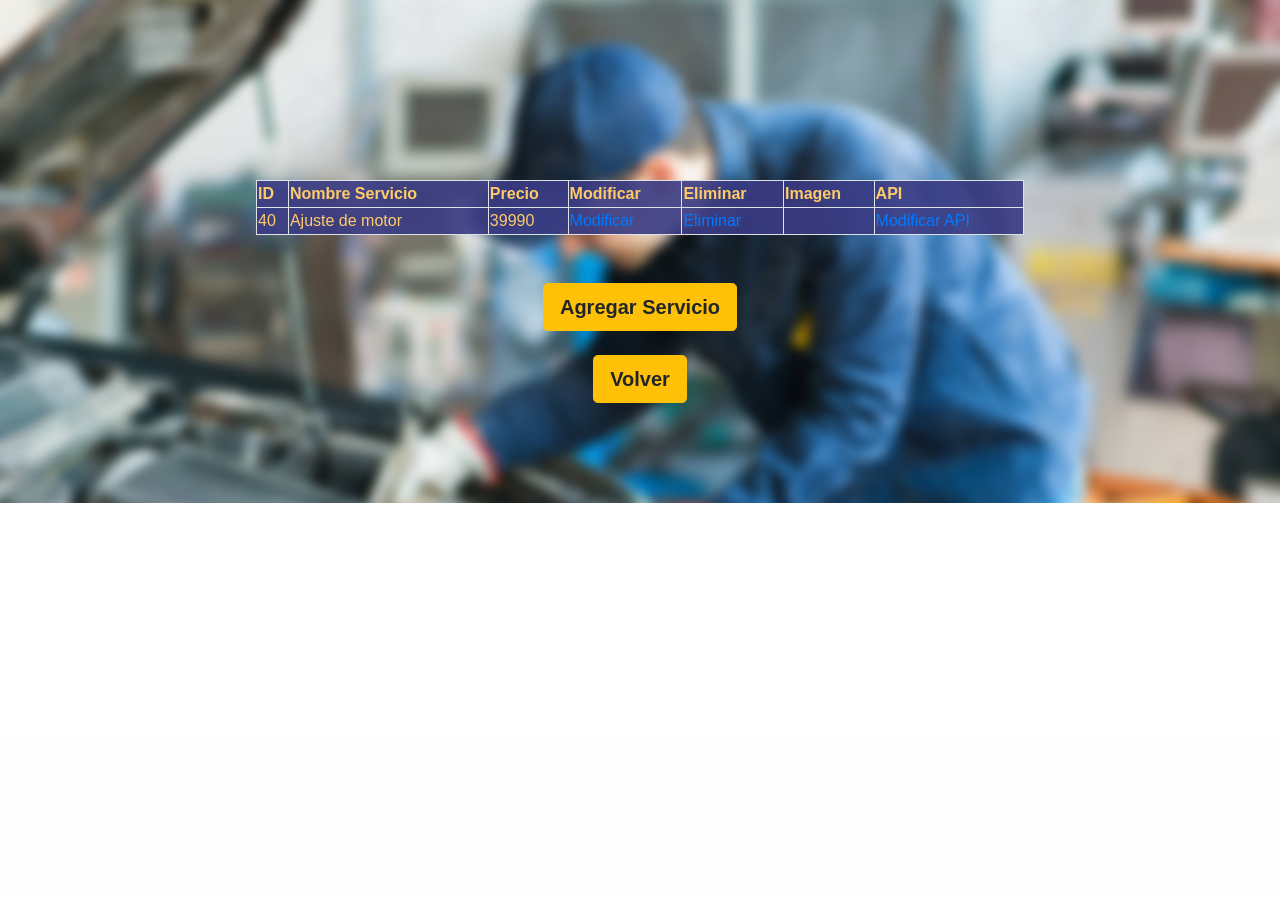
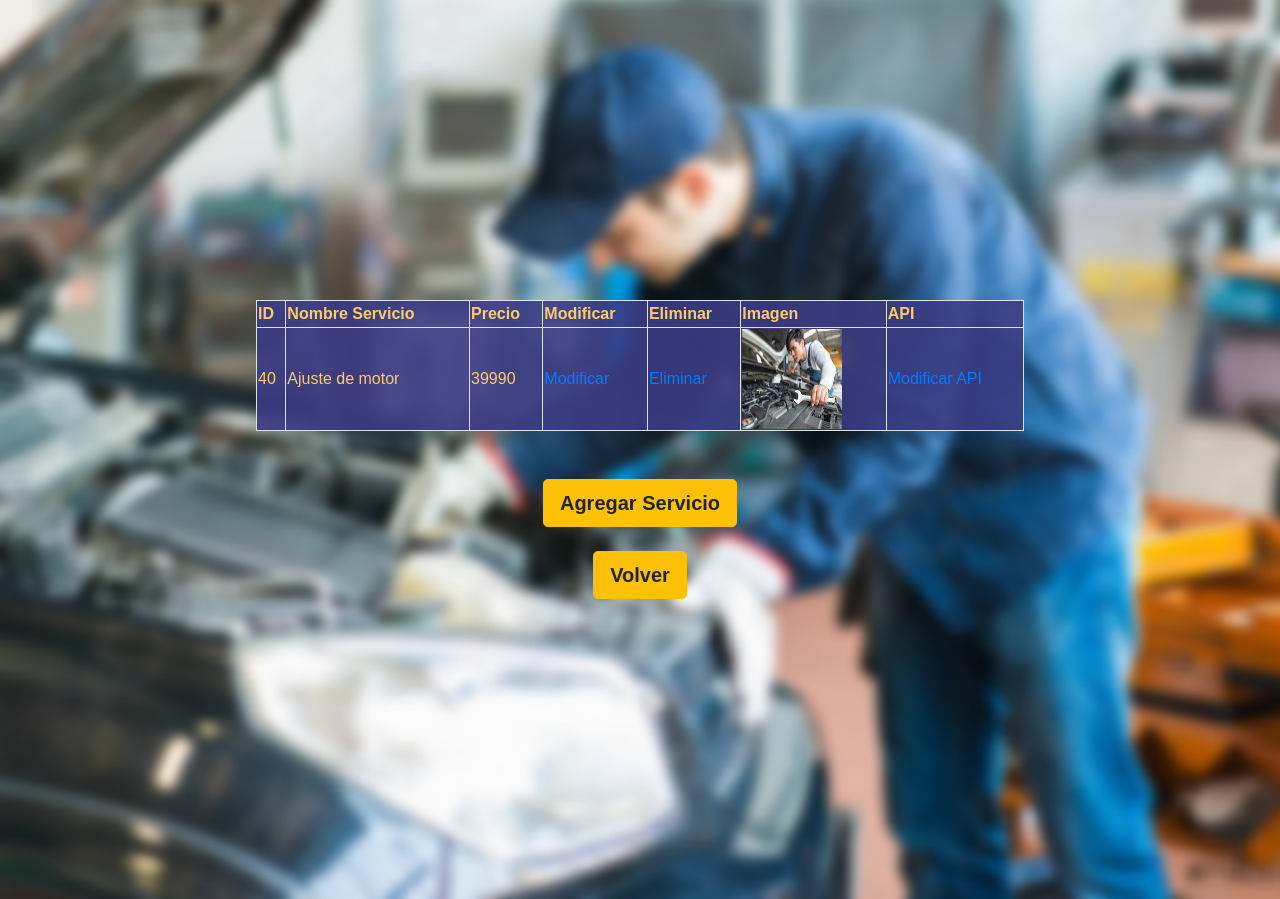
Before and after one commit to DrykosOficial/DrFarcimiDjango, a Django app: page /form_lista in a window 1280 px wide. Shown: the part 67-966 px from the top of the page. Before the commit the page ends 570 px from the top, so only its background shows below. Run offline with Django 4.2, Linux system fonts and the light colour scheme; data comes from the database, SQL or seed files in the repository; both versions use the stored data as it was after the commit; some libraries are stand-ins or nearby versions; some web fonts are replaced.

Commit message:
Master Git

```diff
--- a/suscripciones/forms.py
+++ b/suscripciones/forms.py
@@ -10,7 +10,7 @@ class AutoForm(ModelForm):
 class ServicioForm(ModelForm):
     class Meta:
         model = Servicio
-        fields = ['nombreservicio','precio']
+        fields = ['nombreservicio','precio','imagen']
 
 class ClienteForm(ModelForm):
     class Meta:
--- a/suscripciones/static/suscripciones/css/estilos.css
+++ b/suscripciones/static/suscripciones/css/estilos.css
@@ -582,8 +582,18 @@ a {
 
 .fondoall {
     width: 100%;
+    min-height: 100vh;
+    background-image: url('../img/mecanicoservicios.jpg');
+    background-repeat: no-repeat;
+    background-size: cover;
+    border: 0;
+    padding: 14%;
+}
+
+.fondolista {
+    width: 100%;
     height: 100%;
-    padding: 100px 0px;
+    padding: 300px 0px;
     background-image: url('../img/mecanicoservicios.jpg');
     background-repeat: no-repeat;
     background-size: cover;
@@ -591,12 +601,9 @@ a {
 }
 
 .tablalista {
-    height: 100%;
     width: 60%;
     background: #3a3b83e6;
     margin: auto;
-    padding: 4% 3%;
-    margin-top: 5em;
     color: #ffcb69;
 }
 
@@ -610,12 +617,11 @@ a {
     width: 30%;
     height: 100%;
     background: #3a3b83e6;
-    margin: 10% 33%;
+    margin: auto;
     padding: 4%;
     border-radius: 2px;
     box-shadow: 1px 1px 3px rgba(0, 0, 0, 0.2);
     display: block;
-    margin-top: 5em;
     color: #ffcb69;
     border-color: #f4a261;
     box-shadow: 8px 12px 15px 8px #f4a261, 8px 50px 50px 8px #f4a261;
--- a/suscripciones/templates/suscripciones/form_lista.html
+++ b/suscripciones/templates/suscripciones/form_lista.html
@@ -15,6 +15,8 @@
     <link rel="stylesheet" href="https://cdn.jsdelivr.net/npm/bootstrap@4.6.1/dist/css/bootstrap.min.css" integrity="sha384-zCbKRCUGaJDkqS1kPbPd7TveP5iyJE0EjAuZQTgFLD2ylzuqKfdKlfG/eSrtxUkn" crossorigin="anonymous">
     <link rel="stylesheet" href="https://cdnjs.cloudflare.com/ajax/libs/font-awesome/6.1.1/css/all.min.css">
 </head>
+
+<body>
     <header>
         <nav class="navbar navbar-expand-lg">
             <a class="navbar-brand col-4" href="#">
@@ -32,9 +34,7 @@
             </div>
         </nav>
     </header>
-
-<body>
-    <div class="fondoall">
+    <div class="fondolista">
         <table class="table-bordered  tablalista">
             <tr>
                 <th>ID</th>
@@ -56,8 +56,8 @@
                 <td><a href="{% url 'form_del_servicio' s.idservicio %}">Eliminar</a>
                 </td>
                 <td>
-                    {%if a.imagen %}
-                    <img src="{{ s.imagen.url }}" width="50" height="30"> {% endif %}
+                    {%if s.imagen %}
+                    <img src="{{ s.imagen.url }}" width="100" height="100"> {% endif %}
                 </td>
                 <td><a href="{% url 'detalle_servicio' s.idservicio %}">Modificar API</a>
                 </td>
@@ -73,6 +73,8 @@
             <a class="btn btn-warning btn-lg font-weight-bold" type="button" href="{% url 'home'%}">Volver</a>
         </div>
     </div>
+    <script src="https://cdnjs.cloudflare.com/ajax/libs/jquery/3.6.0/jquery.min.js" integrity="sha512-894YE6QWD5I59HgZOGReFYm4dnWc1Qt5NtvYSaNcOP+u1T9qYdvdihz0PPSiiqn/+/3e7Jo4EaG7TubfWGUrMQ==" crossorigin="anonymous" referrerpolicy="no-referrer"></script>
+    <script src="https://cdn.jsdelivr.net/npm/bootstrap@4.6.1/dist/js/bootstrap.bundle.min.js" integrity="sha384-fQybjgWLrvvRgtW6bFlB7jaZrFsaBXjsOMm/tB9LTS58ONXgqbR9W8oWht/amnpF" crossorigin="anonymous"></script>
 </body>
 
 </html>
--- a/suscripciones/templates/suscripciones/form_mod_servicio.html
+++ b/suscripciones/templates/suscripciones/form_mod_servicio.html
@@ -17,6 +17,8 @@
     <link rel="stylesheet" href="https://cdn.jsdelivr.net/npm/bootstrap@4.6.1/dist/css/bootstrap.min.css" integrity="sha384-zCbKRCUGaJDkqS1kPbPd7TveP5iyJE0EjAuZQTgFLD2ylzuqKfdKlfG/eSrtxUkn" crossorigin="anonymous">
     <link rel="stylesheet" href="https://cdnjs.cloudflare.com/ajax/libs/font-awesome/6.1.1/css/all.min.css">
 </head>
+
+<body>
     <header>
         <nav class="navbar navbar-expand-lg">
             <a class="navbar-brand col-4" href="#">
@@ -35,7 +37,7 @@
         </nav>
     </header>
 
-<body>
+
     <div class="fondoall">
         <div class="formularioall">
             <h1>Modificar Servicio</h1>
@@ -59,6 +61,8 @@
             </form>
             </div>
         </div>
+        <script src="https://cdnjs.cloudflare.com/ajax/libs/jquery/3.6.0/jquery.min.js" integrity="sha512-894YE6QWD5I59HgZOGReFYm4dnWc1Qt5NtvYSaNcOP+u1T9qYdvdihz0PPSiiqn/+/3e7Jo4EaG7TubfWGUrMQ==" crossorigin="anonymous" referrerpolicy="no-referrer"></script>
+        <script src="https://cdn.jsdelivr.net/npm/bootstrap@4.6.1/dist/js/bootstrap.bundle.min.js" integrity="sha384-fQybjgWLrvvRgtW6bFlB7jaZrFsaBXjsOMm/tB9LTS58ONXgqbR9W8oWht/amnpF" crossorigin="anonymous"></script>
 </body>
 
 </html>
--- a/suscripciones/templates/suscripciones/form_servicio.html
+++ b/suscripciones/templates/suscripciones/form_servicio.html
@@ -40,8 +40,7 @@
             {% csrf_token %}
             <h1>Agregar Servicio</h1>
             {{ form.as_table}}
-            <label>Imagen</label>
-            <input type="file" name="txtImagen">
+
             <br>
             <div id="error" role="alert">
                 {{mensaje1}}
@@ -61,6 +60,8 @@
             </div>
         </form>
     </div>
+    <script src="https://cdnjs.cloudflare.com/ajax/libs/jquery/3.6.0/jquery.min.js" integrity="sha512-894YE6QWD5I59HgZOGReFYm4dnWc1Qt5NtvYSaNcOP+u1T9qYdvdihz0PPSiiqn/+/3e7Jo4EaG7TubfWGUrMQ==" crossorigin="anonymous" referrerpolicy="no-referrer"></script>
+    <script src="https://cdn.jsdelivr.net/npm/bootstrap@4.6.1/dist/js/bootstrap.bundle.min.js" integrity="sha384-fQybjgWLrvvRgtW6bFlB7jaZrFsaBXjsOMm/tB9LTS58ONXgqbR9W8oWht/amnpF" crossorigin="anonymous"></script>
 </body>
 
 </html>
--- a/suscripciones/templates/suscripciones/index.html
+++ b/suscripciones/templates/suscripciones/index.html
@@ -32,6 +32,7 @@
                 <ul class="navbar-nav">
                     <li class="nav-item active mx-4"><a class="nav-link font-weight-bold" href={% url 'home' %}>Inicio</a></li>
                     <li class="nav-item mx-4"><a class="nav-link font-weight-bold" href={% url 'detalles' %}>Suscripci&oacute;n</a></li>
+                    <li class="nav-item mx-4"><a class="nav-link font-weight-bold" href={% url 'form_lista' %}>Admistraci&oacute;n Web</a></li>
                     <li class="nav-item mx-4"><a class="nav-link font-weight-bold" href={% url 'sesion' %}>Inicio Sesi&oacute;n</a></li>
                 </ul>
             </div>
@@ -142,8 +143,6 @@
                 <li>Frenos $7.990 </li>
                 <li>Scanner $15.990</li>
             </ul>
-            <p>Usted podr&aacute; agregar el servicio que necesite para su auto, en el siguiente boton!</p>
-            <a class="btn btn-warning btn-lg font-weight-bold" href="{% url 'form_lista' %}" target="_self">Ver lista servicio!</a>
             <br>
             <br>
         </div>
--- a/suscripciones/views.py
+++ b/suscripciones/views.py
@@ -58,7 +58,7 @@ def form_mod_servicio(request, id):
     }
 
     if request.method == 'POST':
-        formulario = ServicioForm(data = request.POST, instance = servicio)
+        formulario = ServicioForm(request.POST, request.FILES,instance = servicio)
 
         if formulario.is_valid():
             formulario.save() #MODIFICA a la BD
@@ -72,4 +72,4 @@ def form_mod_servicio(request, id):
 def form_del_servicio(request, id):
        servicio = Servicio.objects.get(idservicio=id)
        servicio.delete()
-       return redirect(to='home')
+       return redirect(to='form_lista')
```
Also changed, not shown: db.sqlite3, media/servicios/download.jpg, media/servicios/xiao-1920x1080.jpg (added). Lines whose indentation alone changed are shown as unchanged.
